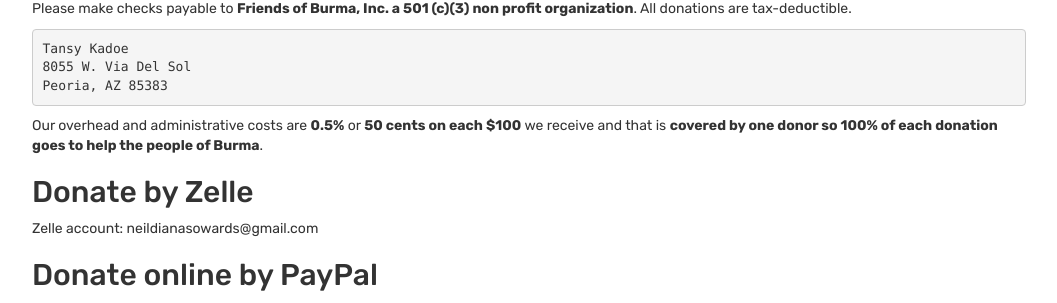
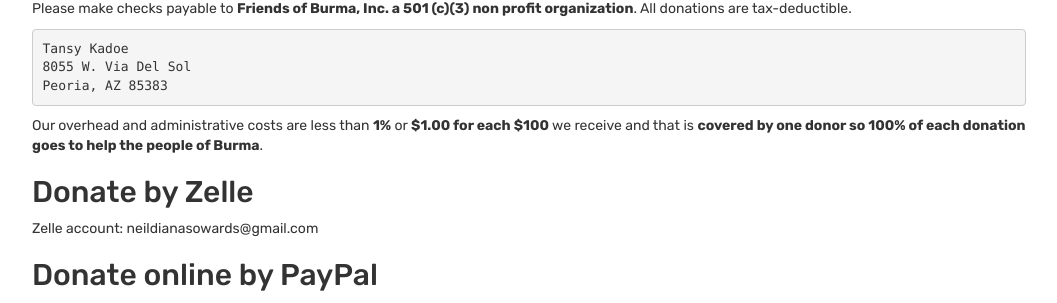
Before and after one commit to friendsofburma/friendsofburma.github.io, a Jekyll site: the page built from _pages/donate.md, in a window 1280 px wide. Shown: the part 155-458 px from the top of the page, without its empty margins (111-1168 px from the left). Built offline with Jekyll 4.4.1, drawn with Linux system fonts in a browser that asks for light colours.

Commit message:
donate page: overhead.

```diff
--- a/_pages/donate.md
+++ b/_pages/donate.md
@@ -14,7 +14,7 @@ Please make checks payable to **Friends of Burma, Inc. a 501 (c)(3) non profit o
     8055 W. Via Del Sol
     Peoria, AZ 85383
 
-Our overhead and administrative costs are **0.5%** or **50 cents on each $100** we receive and that is **covered by one donor so 100% of each donation goes to help the people of Burma**.
+Our overhead and administrative costs are less than **1%** or **$1.00 for each $100** we receive and that is **covered by one donor so 100% of each donation goes to help the people of Burma**.
 
 ## Donate by Zelle
 
```
